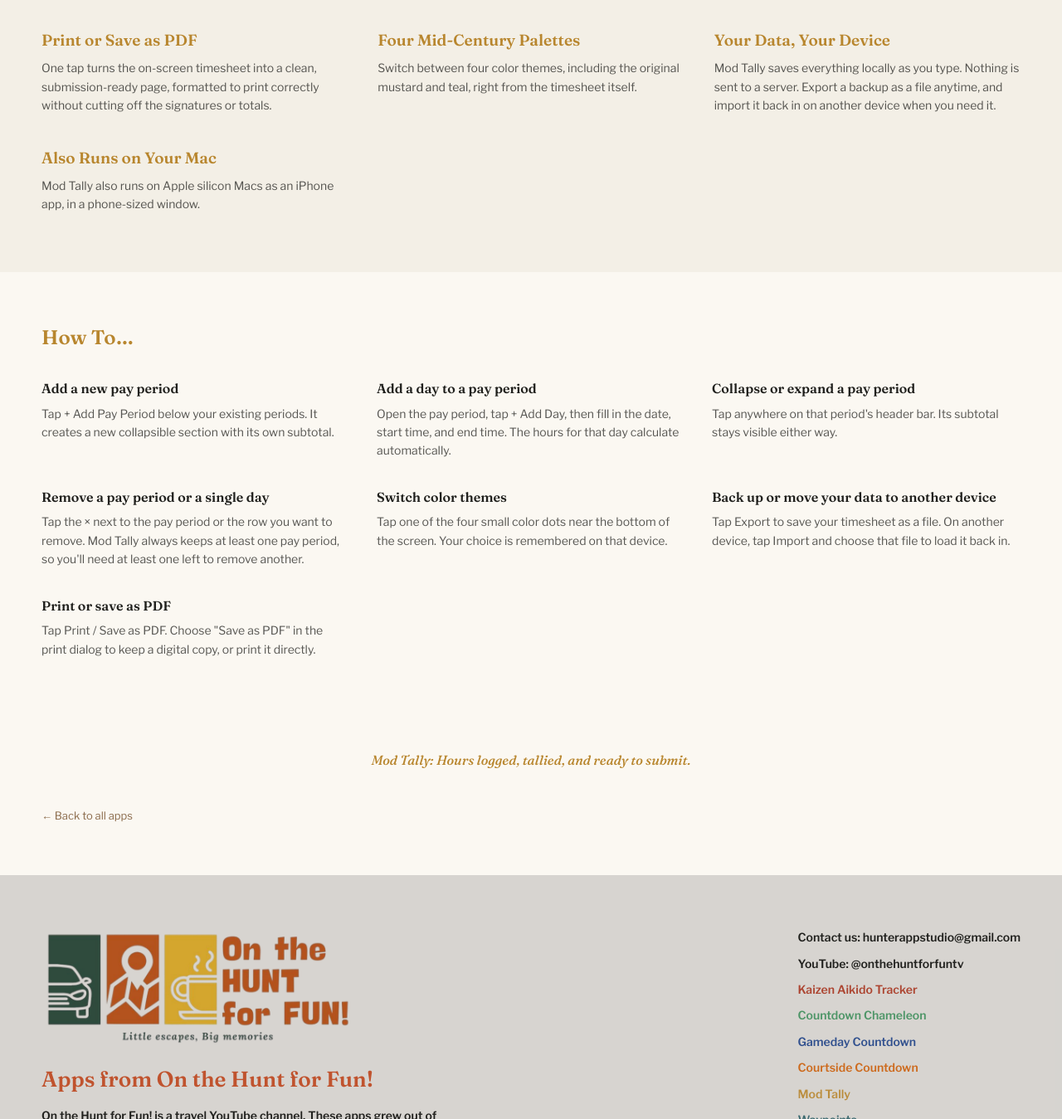
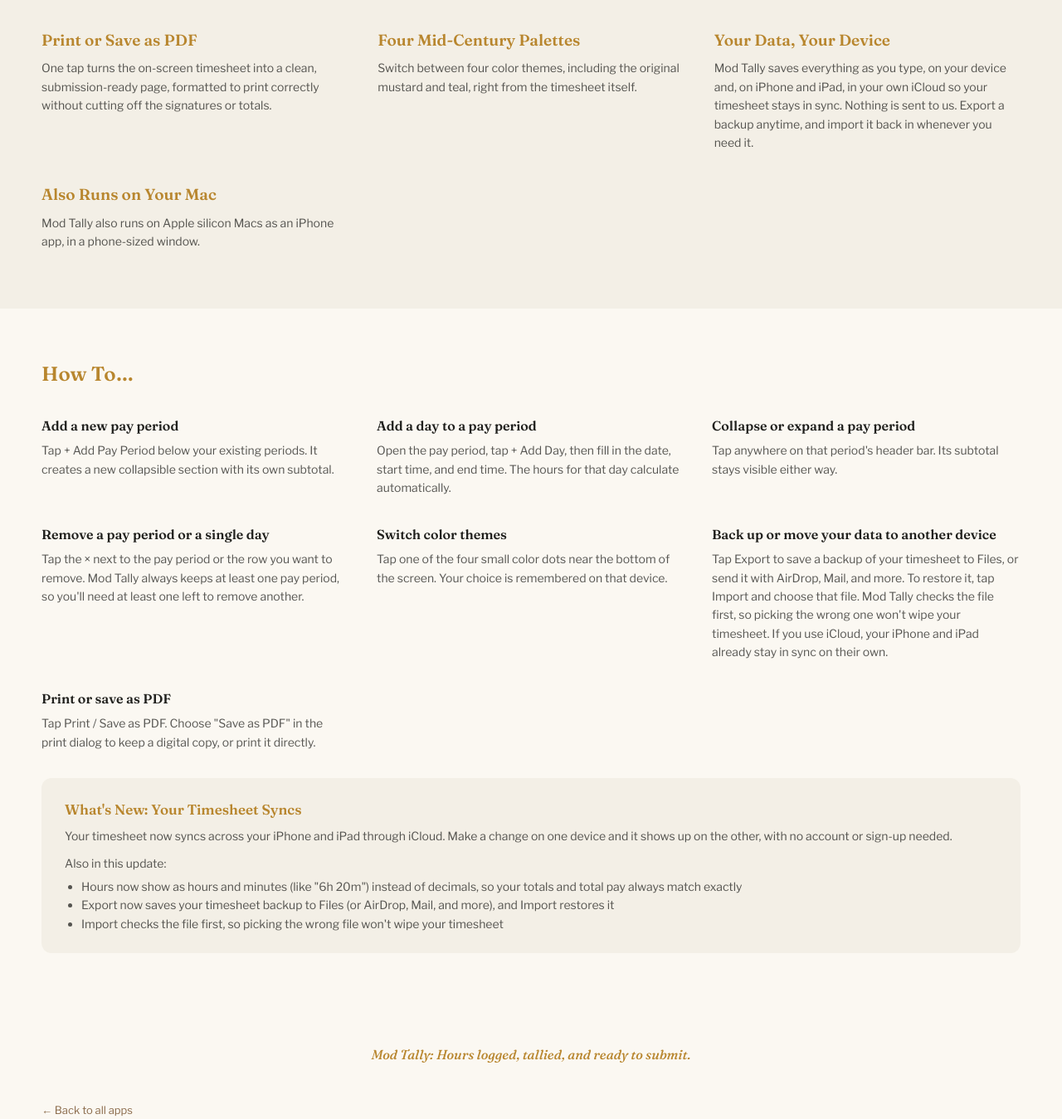
Before and after one commit to davidhunterots-commits/hunterappstudio, a plain HTML site: page mod-tally.html in a window 1280 px wide. Shown: the part 1397-2746 px from the top of the page at 83% size. Drawn offline with nearby package versions, Linux system fonts and the light colour scheme.

Commit message:
Mod Tally iCloud update

```diff
--- a/mod-tally.html
+++ b/mod-tally.html
@@ -160,7 +160,7 @@
 
         <div>
           <h3 style="font-family:'Fraunces',serif;font-weight:600;font-size:19px;margin:0 0 8px;color:#b8862e;">Your Data, Your Device</h3>
-          <p style="font-size:14px;color:rgba(32,32,29,0.75);margin:0;">Mod Tally saves everything locally as you type. Nothing is sent to a server. Export a backup as a file anytime, and import it back in on another device when you need it.</p>
+          <p style="font-size:14px;color:rgba(32,32,29,0.75);margin:0;">Mod Tally saves everything as you type, on your device and, on iPhone and iPad, in your own iCloud so your timesheet stays in sync. Nothing is sent to us. Export a backup anytime, and import it back in whenever you need it.</p>
         </div>
 
         <div>
@@ -204,7 +204,7 @@
 
         <div>
           <h3 style="font-family:'Fraunces',serif;font-weight:600;font-size:16px;margin:0 0 6px;color:#20201d;">Back up or move your data to another device</h3>
-          <p style="font-size:14px;color:rgba(32,32,29,0.75);margin:0;">Tap Export to save your timesheet as a file. On another device, tap Import and choose that file to load it back in.</p>
+          <p style="font-size:14px;color:rgba(32,32,29,0.75);margin:0;">Tap Export to save a backup of your timesheet to Files, or send it with AirDrop, Mail, and more. To restore it, tap Import and choose that file. Mod Tally checks the file first, so picking the wrong one won't wipe your timesheet. If you use iCloud, your iPhone and iPad already stay in sync on their own.</p>
         </div>
 
         <div>
@@ -212,6 +212,17 @@
           <p style="font-size:14px;color:rgba(32,32,29,0.75);margin:0;">Tap Print / Save as PDF. Choose "Save as PDF" in the print dialog to keep a digital copy, or print it directly.</p>
         </div>
 
+      </div>
+
+      <div style="margin-top:32px;background:#f3efe6;border-radius:12px;padding:24px 28px;">
+        <h3 style="font-family:'Fraunces',serif;font-weight:600;font-size:17px;margin:0 0 8px;color:#b8862e;">What's New: Your Timesheet Syncs</h3>
+        <p style="font-size:14px;color:rgba(32,32,29,0.75);margin:0 0 10px;">Your timesheet now syncs across your iPhone and iPad through iCloud. Make a change on one device and it shows up on the other, with no account or sign-up needed.</p>
+        <p style="font-size:14px;color:rgba(32,32,29,0.75);margin:0 0 6px;">Also in this update:</p>
+        <ul style="font-size:14px;color:rgba(32,32,29,0.75);margin:0;padding-left:20px;">
+          <li>Hours now show as hours and minutes (like "6h 20m") instead of decimals, so your totals and total pay always match exactly</li>
+          <li>Export now saves your timesheet backup to Files (or AirDrop, Mail, and more), and Import restores it</li>
+          <li>Import checks the file first, so picking the wrong file won't wipe your timesheet</li>
+        </ul>
       </div>
     </div>
   </div>
```
Also changed, not shown: mod-tally-privacy.html (+6 -6 lines), privacy.html (+3 -3 lines).
